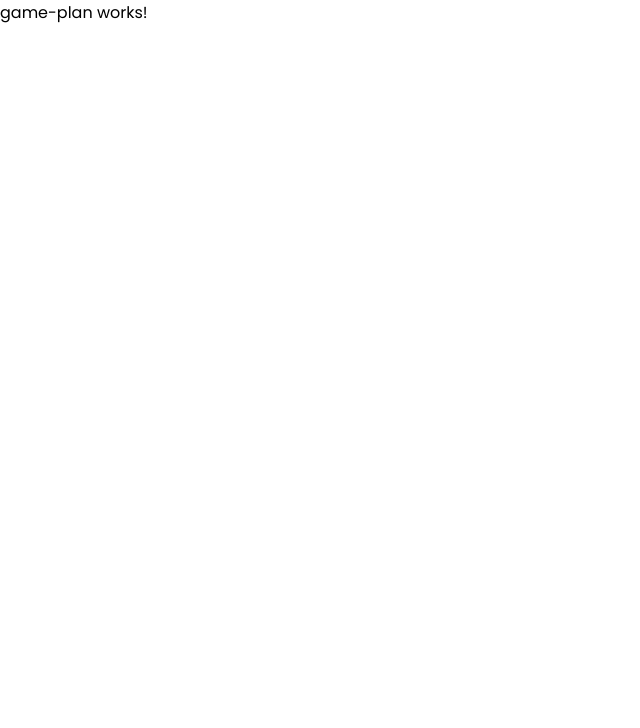
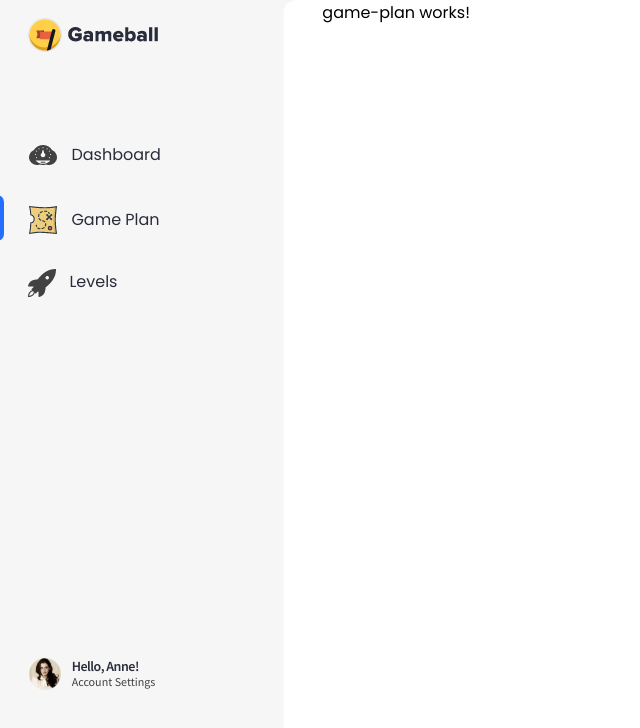
Before and after one commit to magdykashef/gameball-frontend-task, an Angular app: page /gameplan in a window 1280 px wide. Shown: the top 728 px of the page, without its empty margins (0-640 px from the left). Built offline with nearby package versions, Linux system fonts and the light colour scheme.

Commit message:
added sidebar

```diff
--- a/src/app/app.component.html
+++ b/src/app/app.component.html
@@ -1 +1,70 @@
-<router-outlet></router-outlet>
+<div class="row">
+  <!-------------------------------------start sidebar------------------------------------->
+  <aside class="col-4 col-md-3">
+    <div class="sidebar">
+      <!-------------------------------------start sidebar items------------------------------------->
+      <ul>
+        <li>
+          <a class="logo" [routerLink]="['/']">
+            <span>
+              <img class="icons" src="../assets/images/icon_Logo-M@2x.png" alt="gameball logo">
+            </span>
+          </a>
+        </li>
+
+        <li>
+          <a [routerLink]="['/dashboard']" routerLinkActive="sidebar-active-link">
+            <span>
+              <img class="icons" src="../assets/images/icon_Dashboard_HiFi-M_InActive@2x.png" alt="dashbord icon">
+            </span>
+            Dashboard
+          </a>
+        </li>
+
+        <li>
+          <a [routerLink]="['/gameplan']" routerLinkActive="sidebar-active-link">
+            <span>
+              <img class="icons" src="../assets/images/icon_GamePlan_HiFi-M_Active@2x.png" alt="game plan icon">
+            </span>
+            Game Plan
+          </a>
+        </li>
+
+        <li>
+          <a [routerLink]="['/levels']" routerLinkActive="sidebar-active-link">
+            <span>
+              <img class="icons" src="../assets/images/rocket@2x.png" alt="levels icon">
+            </span>
+            Levels
+          </a>
+        </li>
+        <!-- start account settings link -->
+        <li>
+          <a [routerLink]="['/account']" routerLinkActive="sidebar-active-link">
+
+            <span class="row">
+
+              <span class="col-2 avatar">
+                <img class="icons" src="../assets/images/Avatar@2x.jpg" alt="account avatar">
+              </span>
+
+              <span class="col-10">
+                <span class="username">Hello, Anne!</span>
+                <span class="account">Account Settings</span>
+              </span>
+            </span>
+          </a>
+        </li><!-- end account settings link -->
+      </ul>
+      <!-------------------------------------end sidebar items------------------------------------->
+    </div>
+  </aside>
+  <!-------------------------------------end sidebar------------------------------------->
+
+
+  <!-------------------------------------start content------------------------------------->
+  <div class="col-8 col-md-9 content">
+    <router-outlet></router-outlet>
+  </div>
+  <!-------------------------------------end content------------------------------------->
+</div>
--- a/src/app/app.component.scss
+++ b/src/app/app.component.scss
@@ -0,0 +1,143 @@
+.sidebar-active-link {
+  &:before {
+    content: '';
+    position: absolute;
+    left: 12rem;
+    height: 46rem;
+    width: 2%;
+    background-color: var(--blue);
+    border-top-right-radius: 25rem;
+    border-bottom-right-radius: 25rem;
+  }
+}
+
+/*----------------------- start sidebar -----------------------*/
+.sidebar {
+  background: var(--secondry-bg-color);
+  height: 800px;
+
+  /*----------------------- start sidebar items -----------------------*/
+  ul {
+    width: 95%;
+
+    li {
+      list-style-type: none;
+      height: 46rem;
+      width: 100%;
+      margin-bottom: 6.5%;
+      padding-left: 10%;
+
+      &:not(:first-child) {
+        &:hover {
+          @extend .sidebar-active-link;
+        }
+      }
+
+      &:first-child {
+        padding-top: 3%;
+        margin-bottom: 29.8%;
+      }
+
+      &:last-child {
+
+        .row,
+        .col {
+          margin: 0;
+          padding: 0;
+        }
+
+        position: relative;
+        left: -14rem;
+        -webkit-transform: translateY(330rem);
+        -moz-transform: translateY(330rem);
+        -ms-transform: translateY(330rem);
+        -o-transform: translateY(330rem);
+        transform: translateY(330rem);
+      }
+
+      /*----------------------- start logo -----------------------*/
+      .logo span img {
+        margin-right: 2%;
+        width: 130rem;
+        height: 34rem;
+      }
+
+      /*----------------------- end logo -----------------------*/
+
+      a {
+        text-decoration: none;
+        color: var(--dark-black);
+
+        /*----------------------- start side icons -----------------------*/
+        .icons {
+          position: relative;
+          top: 10rem;
+          margin-right: 3.5%;
+        }
+
+        .avatar {
+          position: relative;
+          bottom: 5rem;
+
+          img {
+            width: 32rem;
+            height: 32rem;
+            border-radius: 50rem;
+            -webkit-border-radius: 50rem;
+            -moz-border-radius: 50rem;
+            -ms-border-radius: 50rem;
+            -o-border-radius: 50rem;
+          }
+        }
+
+        .username,
+        .account {
+          position: relative;
+          top: 5rem;
+          font-family: var(--secondry-font-family);
+          display: block;
+          line-height: 1.2;
+        }
+
+        .username {
+          font-size: 14rem;
+          font-weight: 600;
+          letter-spacing: -.5rem;
+          color: var(--dark-black);
+        }
+
+        .account {
+          font-size: 12rem;
+          color: var(--lite-black);
+        }
+
+        /*----------------------- end side icons -----------------------*/
+      }
+
+      /*----------------------- end sidebar items -----------------------*/
+    }
+  }
+}
+
+/*----------------------- end sidebar -----------------------*/
+
+
+
+
+/*----------------------- start content -----------------------*/
+.content {
+  height: 800px;
+  padding-left: 3%;
+  background-color: var(--primary-bg-color);
+  border-top-left-radius: 1.5%;
+  border-bottom-left-radius: 1.5%;
+
+  -webkit-transform: translateX(-3%);
+  -moz-transform: translateX(-3%);
+  -ms-transform: translateX(-3%);
+  -o-transform: translateX(-3%);
+  transform: translateX(-3%);
+
+}
+
+/*----------------------- end content -----------------------*/
--- a/src/app/app.module.ts
+++ b/src/app/app.module.ts
@@ -1,11 +1,10 @@
-import { LevelsComponent } from './levels/levels.component';
 import { BrowserModule } from '@angular/platform-browser';
 import { NgModule } from '@angular/core';
 
 import { AppRoutingModule } from './app-routing.module';
 
+import { AppComponent } from './app.component';
 import { SearchComponent } from './shared/components/search/search.component';
-import { AppComponent } from './app.component';
 
 import { DashboardModule } from './dashboard/dashboard.module';
 import { GamePlanModule } from './game-plan/game-plan.module';
--- a/src/styles.scss
+++ b/src/styles.scss
@@ -19,12 +19,12 @@
   --gray: #A9ABB2;
   --green: #3DDC97;
   --blue: #256EFF;
-  --primary-font: 'Poppins', sans-serif;
-  --secondry-font: 'Source Sans Pro', sans-serif;
+  --primary-font-family: 'Poppins', sans-serif;
+  --secondry-font-family: 'Source Sans Pro', sans-serif;
   font-size: 6.25%;
 }
 
 body {
   font-size: 16rem;
-  font-family: var(--primary-font);
+  font-family: var(--primary-font-family);
 }
```
Also changed, not shown: src/app/app-routing.module.ts (+2 -5 lines).
